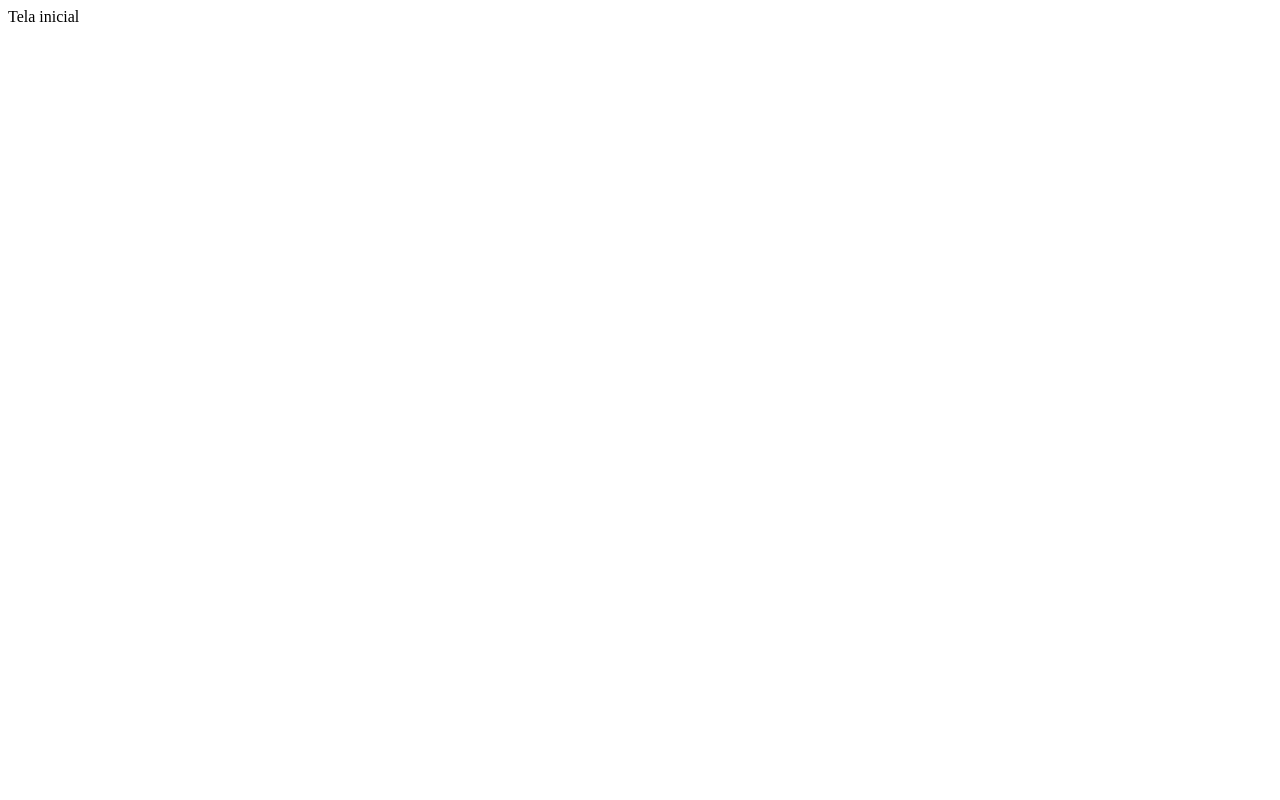
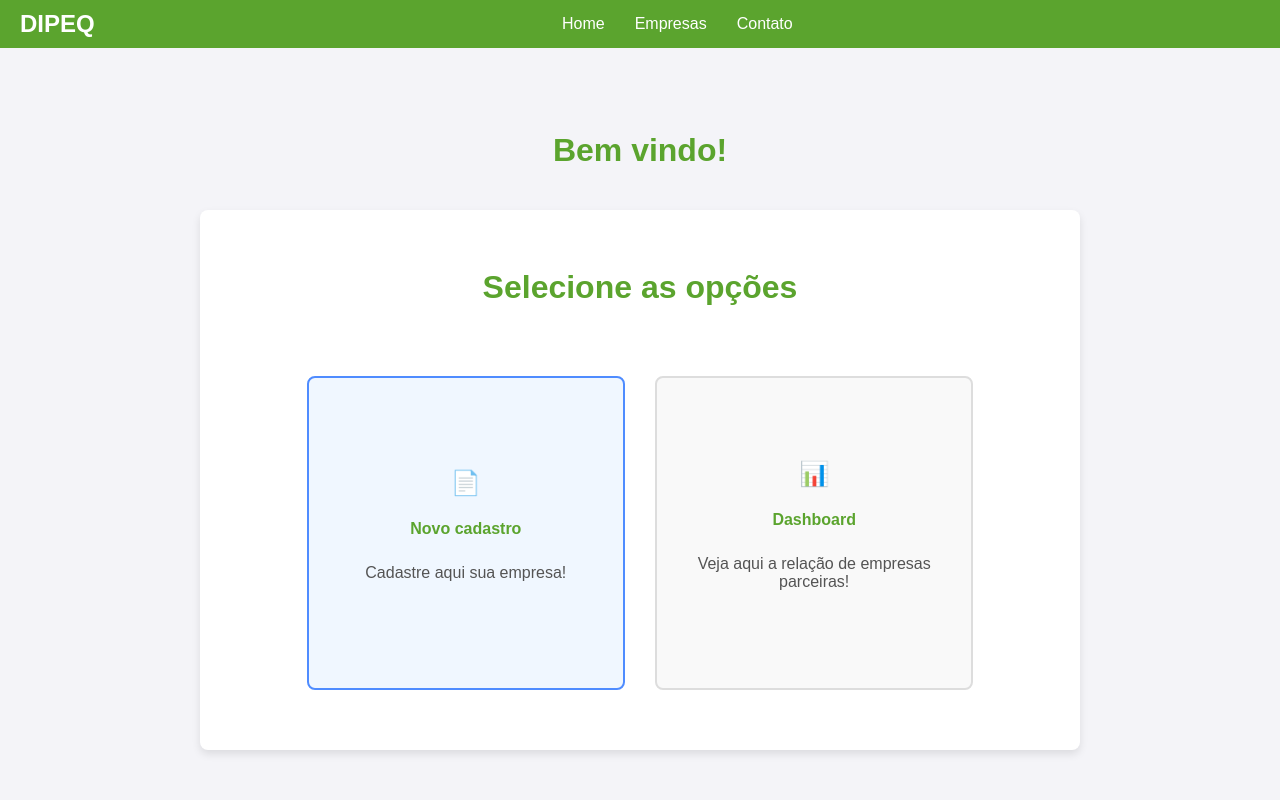
Before and after one commit to gabifpp0/Projeto_DIPEQ, a Django app: page /incubadora/ in a window 1280 px wide. Before the commit the page is almost empty. Run offline with Django 5.2, Linux system fonts and the light colour scheme.

Commit message:
Ajustando templates

```diff
--- a/projincubadora/incubadora/static/css/cadastro.css
+++ b/projincubadora/incubadora/static/css/cadastro.css
@@ -66,13 +66,14 @@ input {
   color: #ffffff;
   cursor: pointer;
   font-size: large;
-  margin: 20px auto 0;
+  margin-top: 20px;
+  margin-left: auto;
 }
 
 .bloco-cor { /**/
   display: flex;
   flex-wrap: wrap;
-  background-image: url(/docai2.jpg);
+  background-image: url("/static/imgs/docai2.jpg");
   background-size: cover;
   height: 600px;
   width: 400px;
--- a/projincubadora/incubadora/static/css/gestao.css
+++ b/projincubadora/incubadora/static/css/gestao.css
@@ -66,13 +66,14 @@
     color: #ffffff;
     cursor: pointer;
     font-size: large;
-    margin: 20px auto 0;
+    margin-top: 20px;
+    margin-left: auto;
   }
 
   .bloco-cor { /**/
     display: flex;
     flex-wrap: wrap;
-    background-image: url(/doido.jpg);
+    background-image: url("/static/imgs/doido.jpg");
     background-size: cover;
     height: 600px;
     width: 400px;
--- /dev/null
+++ b/projincubadora/incubadora/static/css/home.css
@@ -0,0 +1,160 @@
+body {
+    font-family: Arial, sans-serif;
+    background-color: #F4F4F8;
+    margin: 0;
+    padding: 0;
+    display: flex;
+    justify-content: center;
+    align-items: center;
+    flex-direction: column;
+    height: 100vh;
+  }
+
+  header {
+    width: 100%;
+    background-color: #5BA42E;
+    color: white;
+    position: fixed;
+    top: 0;
+    left: 0;
+    z-index: 1000;
+  }
+
+  nav {
+    display: flex;
+    justify-content: space-between;
+    align-items: center;
+    padding: 10px 20px;
+  }
+
+  nav ul {
+    list-style-type: none;
+    margin: 0;
+    padding: 0;
+    display: flex;
+  }
+
+  nav ul li {
+    margin: 0 15px;
+  }
+
+  nav ul li a {
+    color: white;
+    text-decoration: none;
+    font-size: 16px;
+    transition: color 0.3s;
+  }
+
+  nav ul li a:hover {
+    color: #f0f7ff;
+  }
+
+  nav ul {
+    margin-left: auto;
+    margin-right: auto;
+  }
+
+  .logo {
+    font-size: 24px;
+    font-weight: bold;
+  }
+
+  .welcome {
+    display: flex;
+    margin: 60px auto 0;
+    color: #5BA42E;
+  }
+
+  .container {
+    background: #ffffff;
+    border-radius: 8px;
+    box-shadow: 0 4px 8px rgba(0, 0, 0, 0.1);
+    padding: 20px 40px;
+    width: 800px;
+    text-align: center;
+    margin-top: 20px;
+    min-height: 500px;
+    display: flex;
+    flex-direction: column;
+    justify-content: center;
+    align-items: center;
+    color: #5BA42E;
+  }
+
+  .container h1 {
+    margin-top: 0;
+    order: -1;
+    margin-bottom: 70px;
+  }
+
+  .options {
+    display: flex;
+    justify-content: center;
+    gap: 30px;
+  }
+
+  .option {
+    background: #f9f9f9;
+    border: 2px solid #ddd;
+    border-radius: 8px;
+    padding: 30px;
+    flex: 1 1 0;
+    cursor: pointer;
+    transition: border-color 0.3s;
+    max-width: 400px;
+    min-height: 250px;
+  }
+
+  .option a {
+    width: 100%;
+    height: 100%;
+    display: flex;
+    flex-direction: column;
+    justify-content: center;
+    align-items: center;
+    text-decoration: none;
+  }
+
+  .option .icon, .option h2{
+    text-align: center;
+  }
+
+  p{
+    color: #545454;
+  }
+
+  .option.selected {
+    border-color: #4f8cff;
+      background: #f0f7ff;
+      height: auto;
+      padding: 30px;
+      min-height: 250px;
+      display: flex;
+      flex-direction: column;
+      justify-content: center;
+      align-items: center;
+  }
+
+  .option.selected > a {
+    width: 100%;
+    height: 100%;
+    display: flex;
+    flex-direction: column;
+    justify-content: center;
+    align-items: center;
+  }
+
+  .option:hover {
+    border-color: #5BA42E;
+  }
+
+  .icon {
+    font-size: 24px;
+    margin-bottom: 10px;
+  }
+
+  h2 {
+    font-size: 16px;
+    color: #5BA42E;
+    margin-bottom: 10px;
+  }
--- a/projincubadora/incubadora/static/css/redes.css
+++ b/projincubadora/incubadora/static/css/redes.css
@@ -66,13 +66,14 @@
     color: #ffffff;
     cursor: pointer;
     font-size: large;
-    margin: 20px auto 0;
+    margin-top: 20px;
+    margin-left: auto;
   }
 
   .bloco-cor { /**/
     display: flex;
     flex-wrap: wrap;
-    background-image: url(/onda.jpg);
+    background-image: url("/static/imgs/onda.jpg");
     background-size: cover;
     height: 600px;
     width: 400px;
--- a/projincubadora/incubadora/templates/gestao.html
+++ b/projincubadora/incubadora/templates/gestao.html
@@ -4,7 +4,8 @@
     <meta charset="UTF-8" />
     <meta name="viewport" content="width=device-width, initial-scale=1.0" />
 
-    <link rel="stylesheet" href="gestao.css">
+    {% load static %}
+    <link rel="stylesheet" href={% static 'css/gestao.css' %}>
     <link href="https://cdnjs.cloudflare.com/ajax/libs/materialize/1.0.0/css/materialize.min.css" rel="stylesheet">
     <link href="https://cdnjs.cloudflare.com/ajax/libs/semantic-ui/2.4.1/semantic.min.css" rel="stylesheet">
 
@@ -101,7 +102,7 @@
               />
             </div>
 
-            <button type="submit" class="btn-env">Enviar</button>
+            <button type="submit" class="btn-env">Próximo</button>
           </form>
         </div>
       </div>
--- /dev/null
+++ b/projincubadora/incubadora/templates/home.html
@@ -0,0 +1,52 @@
+<!DOCTYPE html>
+<html lang="pt-br">
+<head>
+  <meta charset="UTF-8">
+  <meta name="viewport" content="width=device-width, initial-scale=1.0">
+
+  {% load static %}
+  <link rel="stylesheet" href={% static 'css/home.css' %}>
+  <link rel="stylesheet" href="/index.css">
+  <title>Home</title>
+</head>
+<body>
+  <header>
+    <nav>
+      <div class="logo">DIPEQ</div>
+      <ul>
+        <li><a href="#home">Home</a></li>
+        <li><a href="#curriculos">Empresas</a></li>
+        <li><a href="#contato">Contato</a></li>
+      </ul>
+    </nav>
+  </header>
+  <div class="welcome">
+    <h1>Bem vindo!</h1>
+  </div>
+
+  <div class="container">
+    <h1>Selecione as opções</h1>
+
+    <div class="options">
+
+      <div class="option selected">
+        <a href="{% url 'cadastroEmpresa' %}">
+            <div class="icon">📄</div>
+            <h2>Novo cadastro</h2>
+            <p>Cadastre aqui sua empresa!</p>
+        </a>
+      </div>
+
+      <div class="option">
+        <a href="{% url 'dashboard' %}">
+            <div class="icon">📊</div>
+            <h2>Dashboard</h2>
+            <p>Veja aqui a relação de empresas parceiras!</p>
+        </a>
+      </div>
+
+    </div>
+
+  </div>
+</body>
+</html>
--- a/projincubadora/incubadora/templates/redes.html
+++ b/projincubadora/incubadora/templates/redes.html
@@ -4,7 +4,8 @@
     <meta charset="UTF-8" />
     <meta name="viewport" content="width=device-width, initial-scale=1.0" />
 
-    <link rel="stylesheet" href="redes.css">
+    {% load static %}
+    <link rel="stylesheet" href={% static 'css/redes.css' %}>s
     <link href="https://cdnjs.cloudflare.com/ajax/libs/materialize/1.0.0/css/materialize.min.css" rel="stylesheet">
     <link href="https://cdnjs.cloudflare.com/ajax/libs/semantic-ui/2.4.1/semantic.min.css" rel="stylesheet">
 
@@ -102,7 +103,7 @@
               </div>
 
 
-            <button type="submit" class="btn-env">Enviar</button>
+            <button type="submit" class="btn-env">Próximo</button>
           </form>
         </div>
       </div>
--- a/projincubadora/incubadora/views.py
+++ b/projincubadora/incubadora/views.py
@@ -3,17 +3,17 @@ from django.http import HttpResponse
 
 # Create your views here.
 
-def telaInicial(self):
-    return HttpResponse("Tela inicial")
+def telaInicial(request):
+    return render(request, 'home.html')
 
-def cadastroEmpresa(self):
-    return HttpResponse("Cadastro da empresa")
+def cadastroEmpresa(request):
+    return render(request,"cadastro.html")
 
-def gestaoPessoas(self):
-    return HttpResponse("Cadastro de gestão de pessoas")
+def gestaoPessoas(request):
+    return render(request,"gestao.html")
 
-def cadastroRedes(self):
-    return HttpResponse("Cadastro das Redes")
+def cadastroRedes(request):
+    return render(request,"redes.html")
 
-def dashboard(self):
-    return HttpResponse("Dashboard")
+def dashboard(request):
+    return render(request,"dashboard.html")
```
Also changed, not shown: projincubadora/incubadora/forms.py (added, +8 -0 lines), projincubadora/incubadora/templates/cadastro.html (+5 -3 lines), projincubadora/incubadora/static/css/dashboard.css (added), projincubadora/incubadora/templates/dashboard.html (added).
